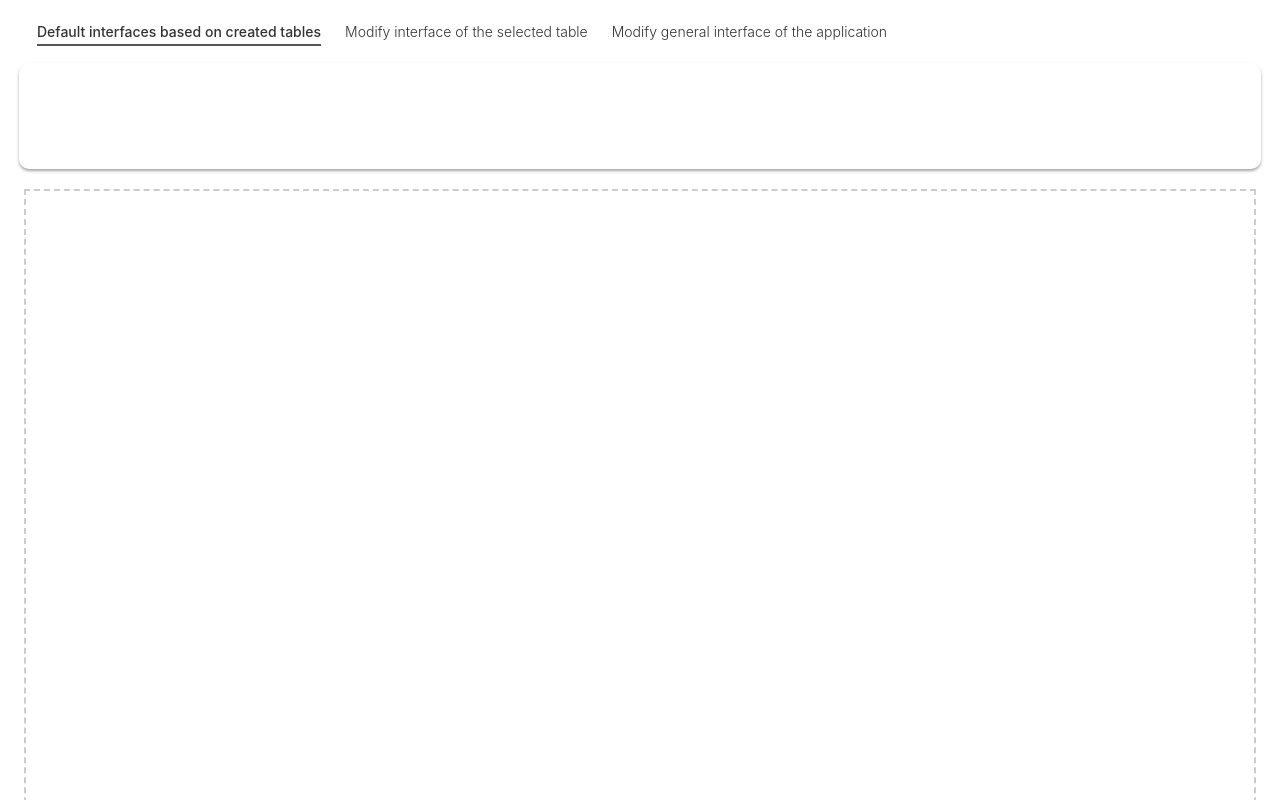
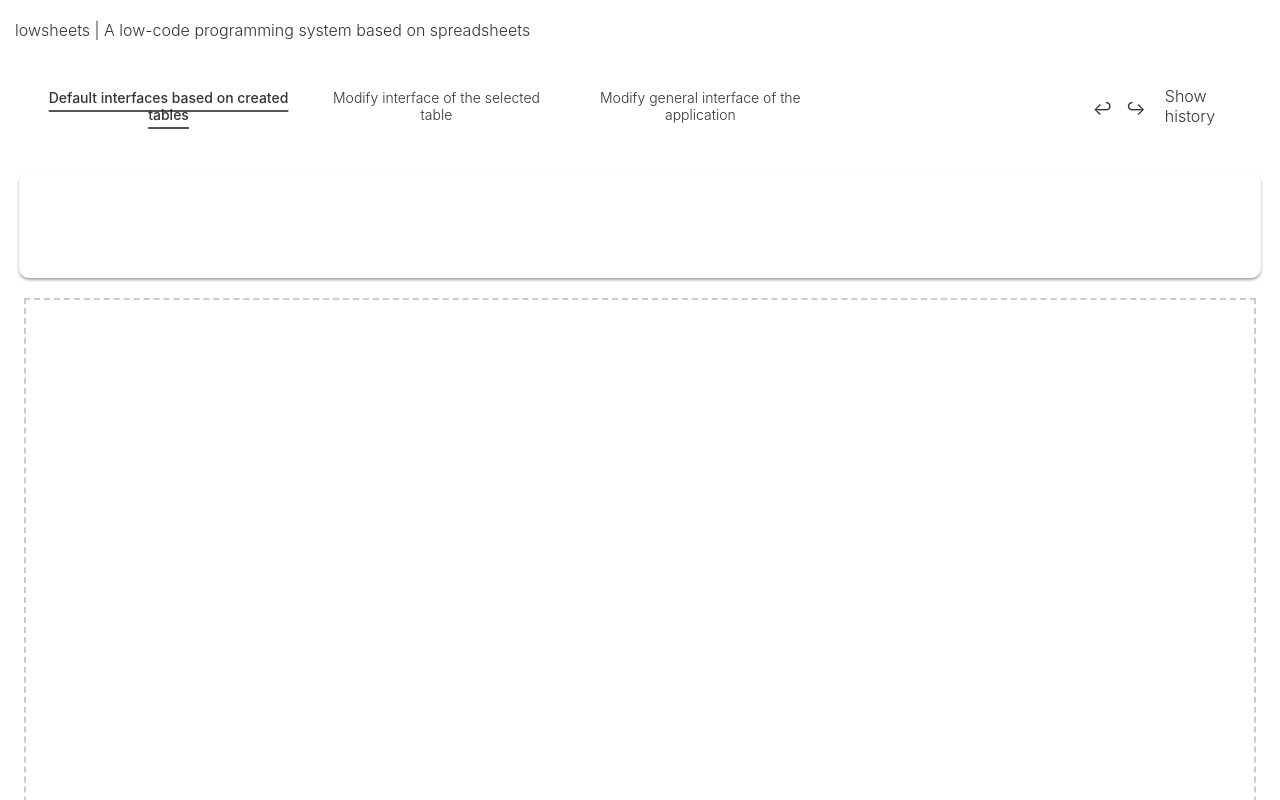
Before and after one commit to pablocaeg/uidesigner, a Svelte app in the folder svelte-app/: page / in a window 1280 px wide. Shown: the top 800 px of the page. Built offline with nearby package versions, Linux system fonts and the light colour scheme.

Commit message:
history menu added

```diff
--- a/svelte-app/src/components/DesignerInterface.svelte
+++ b/svelte-app/src/components/DesignerInterface.svelte
@@ -8,6 +8,13 @@
 
 <div id="interface-container">
   <div>
+    <div id="upper-bar-container">
+      <div id="upper-bar">
+        <p id="project-title">
+          lowsheets | A low-code programming system based on spreadsheets
+        </p>
+      </div>
+    </div>
     <div id="tabs">
       <button
         class="tab-btn"
@@ -27,12 +34,18 @@
         on:click={() => setActiveTab("modify-general")}
         >Modify general interface of the application</button
       >
+      <div id="history-btn-container">
+        <button id="undo" class="history-btn">↩</button>
+        <button id="redo" class="history-btn">↪</button>
+        <p id="history-dropdown">Show history</p>
+      </div>
     </div>
     <div id="top-bar-container">
       <div id="top-bar"></div>
     </div>
   </div>
   <div id="dropzone"></div>
+  <div id="generate-btn">Generar aplicación</div>
 </div>
 
 <style>
@@ -42,6 +55,53 @@
     height: 100%;
     margin: 0;
     min-height: 100vh;
+  }
+  #upper-bar {
+    margin: 20px 0px 0px 15px;
+    display: flex;
+  }
+  #project-title {
+    font-size: 16px;
+    font-weight: 300;
+    margin: 0px;
+  }
+  #history-btn-container {
+    margin: 15px 0px 15px 20%;
+    display: flex;
+  }
+  .history-btn {
+    background: none;
+    color: inherit;
+    border: none;
+    padding: 0;
+    font: inherit;
+    cursor: pointer;
+    outline: inherit;
+
+    font-size: 17px;
+    margin: 0px 2px;
+    padding: 5px;
+    padding-bottom: 0px;
+    border-radius: 5px;
+  }
+  .history-btn:hover {
+    background-color: rgba(223, 223, 223, 0.383);
+  }
+  .history-btn:active,
+  .history-btn:focus {
+    /* remove previous button style */
+    background-color: transparent;
+    outline: none;
+    box-shadow: none;
+  }
+  #history-dropdown {
+    margin-left: 5px;
+    font-weight: 300;
+    padding: 7px;
+    border-radius: 5px;
+  }
+  #history-dropdown:hover {
+    background-color: rgba(223, 223, 223, 0.383);
   }
   #top-bar-container {
     display: flex;
@@ -102,6 +162,6 @@
     gap: 10px;
     border: 2px dashed #ccc;
     padding: 10px;
-    min-height: 650px;
+    min-height: 600px;
   }
 </style>
```
